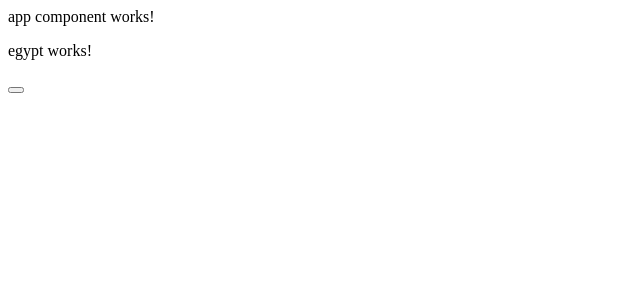
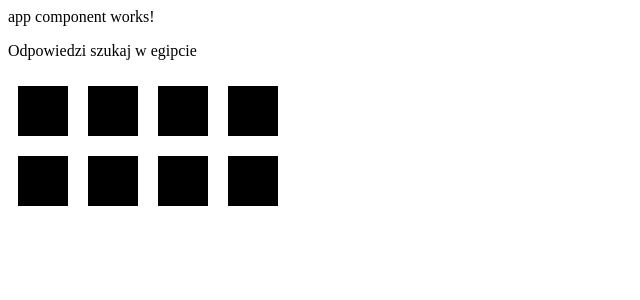
Before and after one commit to dominikbialecki/unlock-me, an Angular app: page /egypt in a window 1280 px wide. Shown: the top 300 px of the page, without its empty margins (0-640 px from the left). Built offline with nearby package versions, Linux system fonts and the light colour scheme.

Commit message:
egypt toggles mechanism

```diff
--- a/src/app/app.module.ts
+++ b/src/app/app.module.ts
@@ -5,12 +5,14 @@ import {AppRoutingModule} from './app-routing.module';
 import {AppComponent} from './app.component';
 import {EgyptComponent} from './egypt/egypt.component';
 import {DeadlyWavesComponent} from './deadly-waves/deadly-waves.component';
+import {EgyptToggleButtonComponent} from './egypt/egypt-toggle-button/egypt-toggle-button.component';
 
 @NgModule({
   declarations: [
     AppComponent,
     EgyptComponent,
-    DeadlyWavesComponent
+    DeadlyWavesComponent,
+    EgyptToggleButtonComponent
   ],
   imports: [
     BrowserModule,
--- /dev/null
+++ b/src/app/egypt/egypt-toggle-button/egypt-toggle-button.component.scss
@@ -0,0 +1,11 @@
+:host {
+  display: block;
+  width: 50px;
+  height: 50px;
+  background-color: black;
+  margin: 10px;
+}
+
+:host.on {
+  background-color: red;
+}
--- /dev/null
+++ b/src/app/egypt/egypt-toggle-button/egypt-toggle-button.component.ts
@@ -0,0 +1,13 @@
+import {ChangeDetectionStrategy, Component, HostBinding, Input} from '@angular/core';
+
+@Component({
+  selector: 'um-egypt-toggle-button',
+  template: ``,
+  styleUrls: ['./egypt-toggle-button.component.scss'],
+  changeDetection: ChangeDetectionStrategy.OnPush
+})
+export class EgyptToggleButtonComponent {
+
+  @HostBinding('class.on') @Input() value = false;
+
+}
--- a/src/app/egypt/egypt.component.scss
+++ b/src/app/egypt/egypt.component.scss
@@ -1,3 +1,7 @@
 :host {
   display: block;
 }
+
+.row {
+  display: flex;
+}
--- a/src/app/egypt/egypt.component.ts
+++ b/src/app/egypt/egypt.component.ts
@@ -1,18 +1,70 @@
 import {ChangeDetectionStrategy, Component} from '@angular/core';
+import {BehaviorSubject} from 'rxjs';
+import {map} from 'rxjs/operators';
 import {PuzzleSchedulerService} from '../puzzle-scheduler.service';
 
 @Component({
   selector: 'um-egypt',
   template: `
     <p>
-      egypt works!
+      Odpowiedzi szukaj w egipcie
     </p>
-    <button (click)="scheduler.onPuzzleSolved()"></button>
+    <div class="row" *ngFor="let row of (toggles$ | async); index as rowIdx">
+      <um-egypt-toggle-button *ngFor="let toggle of row; index as colIdx"
+                              [value]="toggle"
+                              (click)="onToggleClick(rowIdx, colIdx)"
+      ></um-egypt-toggle-button>
+    </div>
+    <button *ngIf="valid$ | async" (click)="scheduler.onPuzzleSolved()">GO</button>
   `,
   styleUrls: ['./egypt.component.scss'],
   changeDetection: ChangeDetectionStrategy.OnPush
 })
 export class EgyptComponent {
+
+  private static readonly ROW_SIZE = 4;
+
+  private readonly code: number[][] = [
+    [1, 2],
+    [2, 3]
+  ];
+  private readonly validToggles = this.codeToToggles(this.code);
+  readonly toggles$: BehaviorSubject<boolean[][]> = new BehaviorSubject(this.initToggles());
+  readonly valid$ = this.toggles$.pipe(map(toggles => this.togglesMatchesCode(toggles)));
+
   constructor(public scheduler: PuzzleSchedulerService) {
   }
+
+  private togglesMatchesCode(toggles: boolean[][]): boolean {
+    return this.validToggles.every((row, rowIdx) => {
+      return row.every((col, colIdx) => {
+        return toggles[rowIdx][colIdx] === col;
+      });
+    });
+  }
+
+  private codeToToggles(code: number[][]): boolean[][] {
+    const toggles = [];
+    code.forEach(row => {
+      const togglesRow = new Array(EgyptComponent.ROW_SIZE).fill(false);
+      row.forEach((index) => {
+        togglesRow[index - 1] = true;
+      });
+      toggles.push(togglesRow);
+    });
+    return toggles;
+  }
+
+  private initToggles(): boolean[][] {
+    return new Array(this.code.length)
+      .fill(undefined)
+      .map(() => new Array(EgyptComponent.ROW_SIZE).fill(false));
+  }
+
+  onToggleClick(rowIdx: number, colIdx: number): void {
+    const current = this.toggles$.getValue();
+    const newValue = current.map(row => [...row]);
+    newValue[rowIdx][colIdx] = !current[rowIdx][colIdx];
+    this.toggles$.next(newValue);
+  }
 }
```
